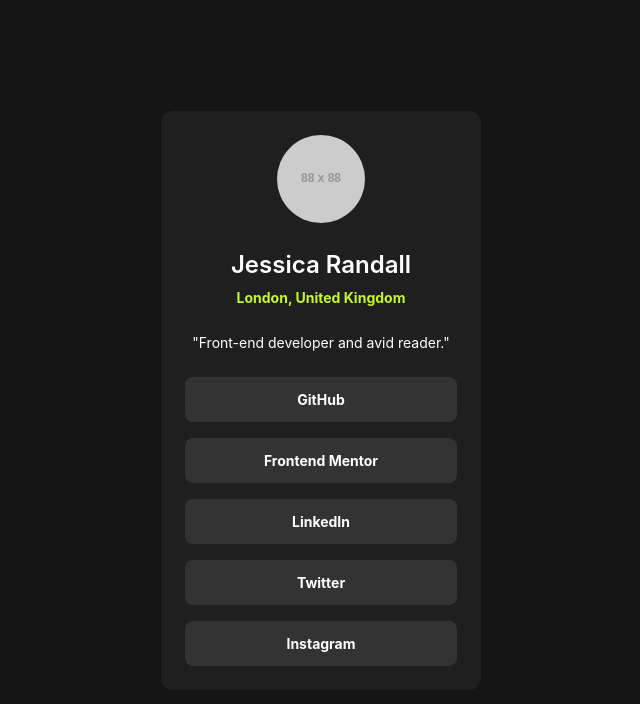
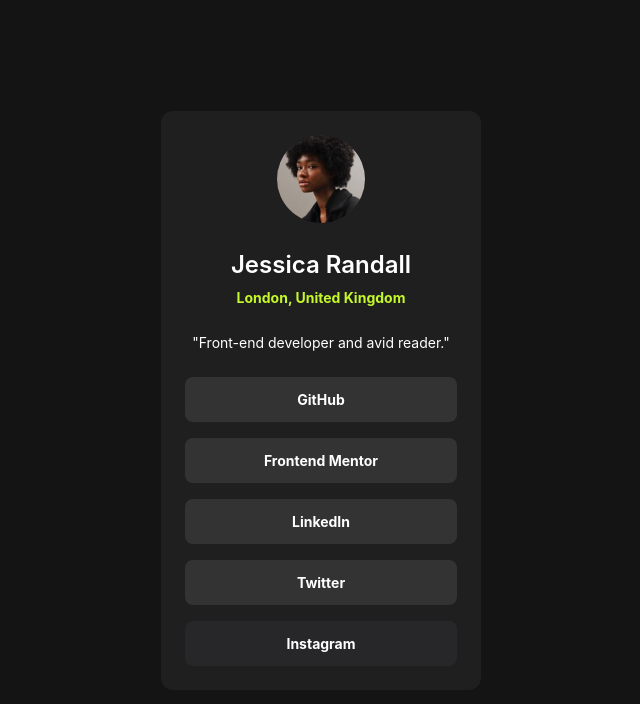
Before and after one commit to raswonders/social-links-account, a React (Vite) app: page / in a window 1280 px wide. Shown: the top 704 px of the page, without its empty margins (319-959 px from the left). Built offline with nearby package versions, Linux system fonts and the light colour scheme.

Commit message:
update avatar placeholder

```diff
--- a/src/Card.tsx
+++ b/src/Card.tsx
@@ -1,9 +1,11 @@
+import avatarImage from "/public/assets/images/avatar-jessica.jpeg";
+
 export function Card() {
   return (
     <div className="w-80 p-6 bg-darkGrey rounded-xl flex-col justify-start items-center gap-6 inline-flex">
       <img
         className="w-[88px] h-[88px] relative rounded-[999px]"
-        src="https://via.placeholder.com/88x88"
+        src={avatarImage}
       />
       <div className="self-stretch h-[61px] flex-col justify-start items-center gap-1 flex">
         <div className="self-stretch text-center text-white text-2xl font-semibold font-['Inter'] leading-9">
@@ -37,7 +39,7 @@ export function Card() {
             Twitter
           </div>
         </div>
-        <div className="self-stretch p-3 bg-grey rounded-lg justify-center items-center gap-2 inline-flex">
+        <div className="self-stretch p-3 bg-zinc-800 rounded-lg justify-center items-center gap-2 inline-flex">
           <div className="text-white text-sm font-bold font-['Inter'] leading-[21px]">
             Instagram
           </div>
```
